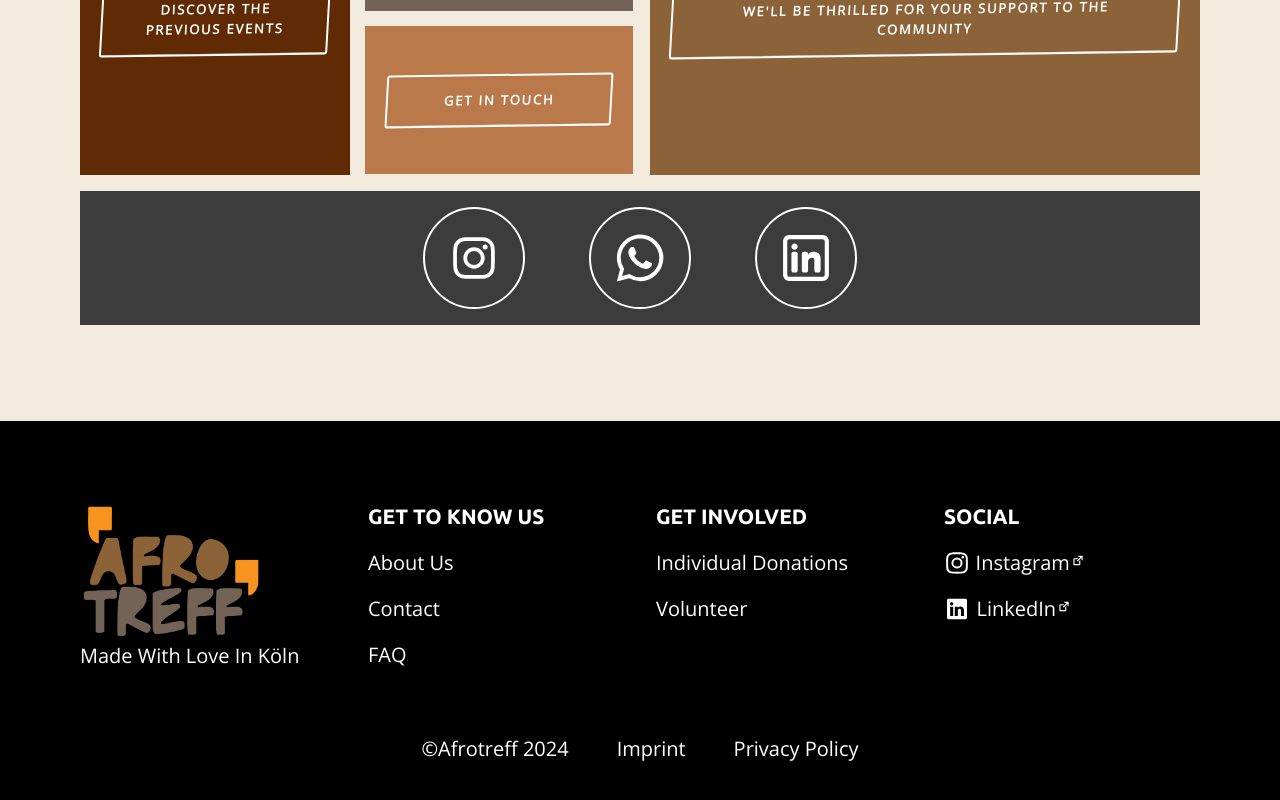
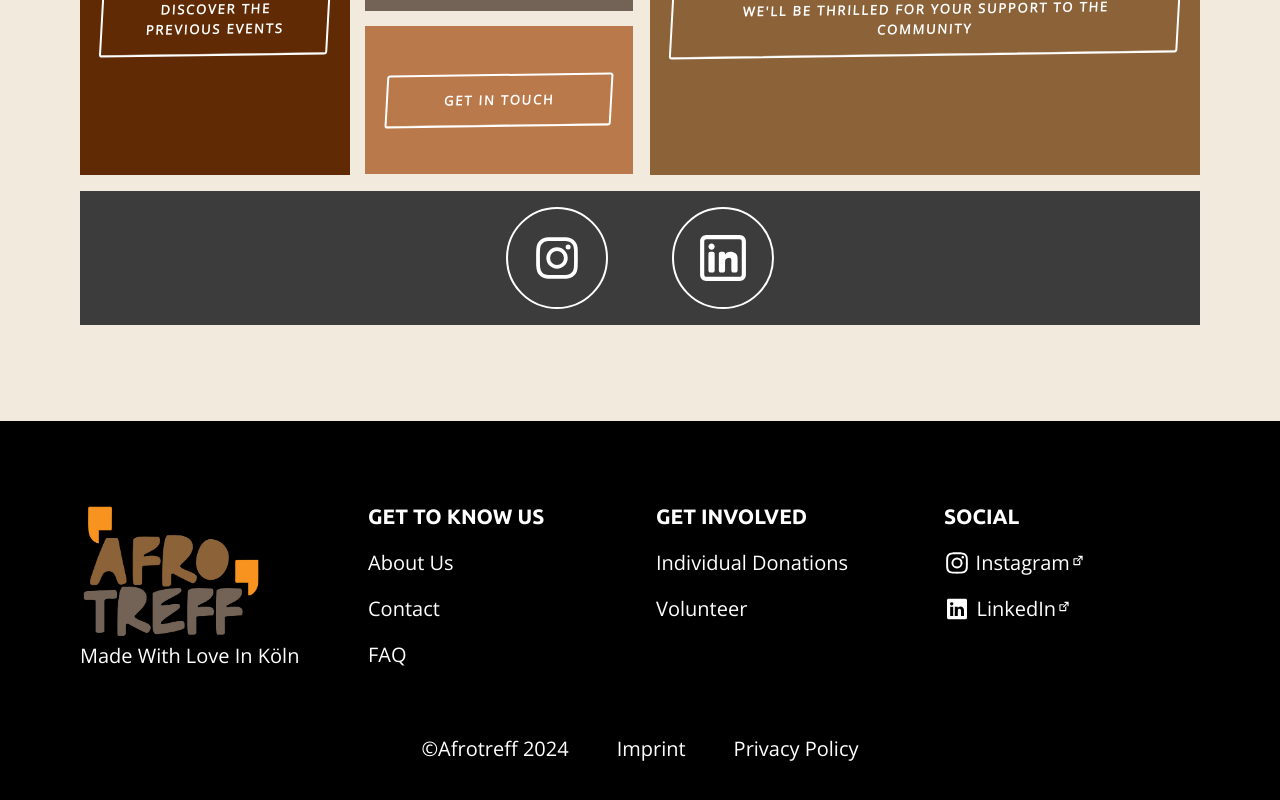
Before and after one commit to Kene-Okoye/afroTreff, a React (Vite) app: page / in a window 1280 px wide. Shown: the part 1329-2129 px from the top of the page. Built offline with nearby package versions, Linux system fonts and the light colour scheme.

Commit message:
refactor: :fire: AT-25: Remove whatsApp link from the social media list on the homepage.

```diff
--- a/src/pages/home/TeaserBoxes.module.css
+++ b/src/pages/home/TeaserBoxes.module.css
@@ -55,7 +55,6 @@
 }
 
 .teaser-box__CTA-box--instagram,
-.teaser-box__CTA-box--whatsApp,
 .teaser-box__CTA-box--linkedIn {
   border: 2px solid #fff;
   padding: 1rem;
@@ -70,7 +69,6 @@
 }
 
 .teaser-box__CTA-box--instagram::before,
-.teaser-box__CTA-box--whatsApp::before,
 .teaser-box__CTA-box--linkedIn::before {
   content: '';
   position: absolute;
@@ -86,16 +84,12 @@
 .teaser-box__CTA-box--instagram::before {
   background: linear-gradient(45deg, #405de6, #5851db, #833ab4, #c13584, #e1306c, #fd1d1d);
 }
-.teaser-box__CTA-box--whatsApp::before {
-  background-color: #25d366;
-}
 
 .teaser-box__CTA-box--linkedIn::before {
   background-color: #0e76a8;
 }
 
 .teaser-box__CTA-box--instagram:hover::before,
-.teaser-box__CTA-box--whatsApp:hover::before,
 .teaser-box__CTA-box--linkedIn:hover::before {
   transform: translate(0%, 0%) skew(0deg);
 }
@@ -147,7 +141,6 @@
   }
 
   .teaser-box__CTA-box--instagram,
-  .teaser-box__CTA-box--whatsApp,
   .teaser-box__CTA-box--linkedIn {
     border: 2px solid #fff;
     padding: 1.5rem;
--- a/src/pages/home/TeaserBoxes.tsx
+++ b/src/pages/home/TeaserBoxes.tsx
@@ -5,7 +5,6 @@ import teaserBoxesStyles from '@/pages/home/TeaserBoxes.module.css';
 
 import instagramLogo from '@/assets/svg/instagram_logo.svg';
 import linkedInLogo from '@/assets/svg/linkedin_logo_outlined.svg';
-import whatsAppLogo from '@/assets/svg/whatsapp_logo.svg';
 
 const teaserBoxContent = [
   { id: 1, linkButtonText: 'Discover the previous events', path: 'activities' },
@@ -41,16 +40,6 @@ const TeaserBoxes = () => {
             styleSocialMediaIcon={{ width: '50px', margin: 0 }}
           />
         </div>
-        <div className={teaserBoxesStyles['teaser-box__CTA-box--whatsApp']}>
-          <LinkOpenInNewWindow
-            href="https://chat.whatsapp.com/KmsOopPvdgOKcHSG5EyITe"
-            socialMediaIconAlt="Join the community on whatsApp"
-            imageSrc={whatsAppLogo}
-            useWhiteIcon
-            showOpenInNewTabIcon
-            styleSocialMediaIcon={{ width: '50px', margin: 0 }}
-          />
-        </div>
         <div className={teaserBoxesStyles['teaser-box__CTA-box--linkedIn']}>
           <LinkOpenInNewWindow
             href="https://www.linkedin.com/company/afrotreff/"
```
